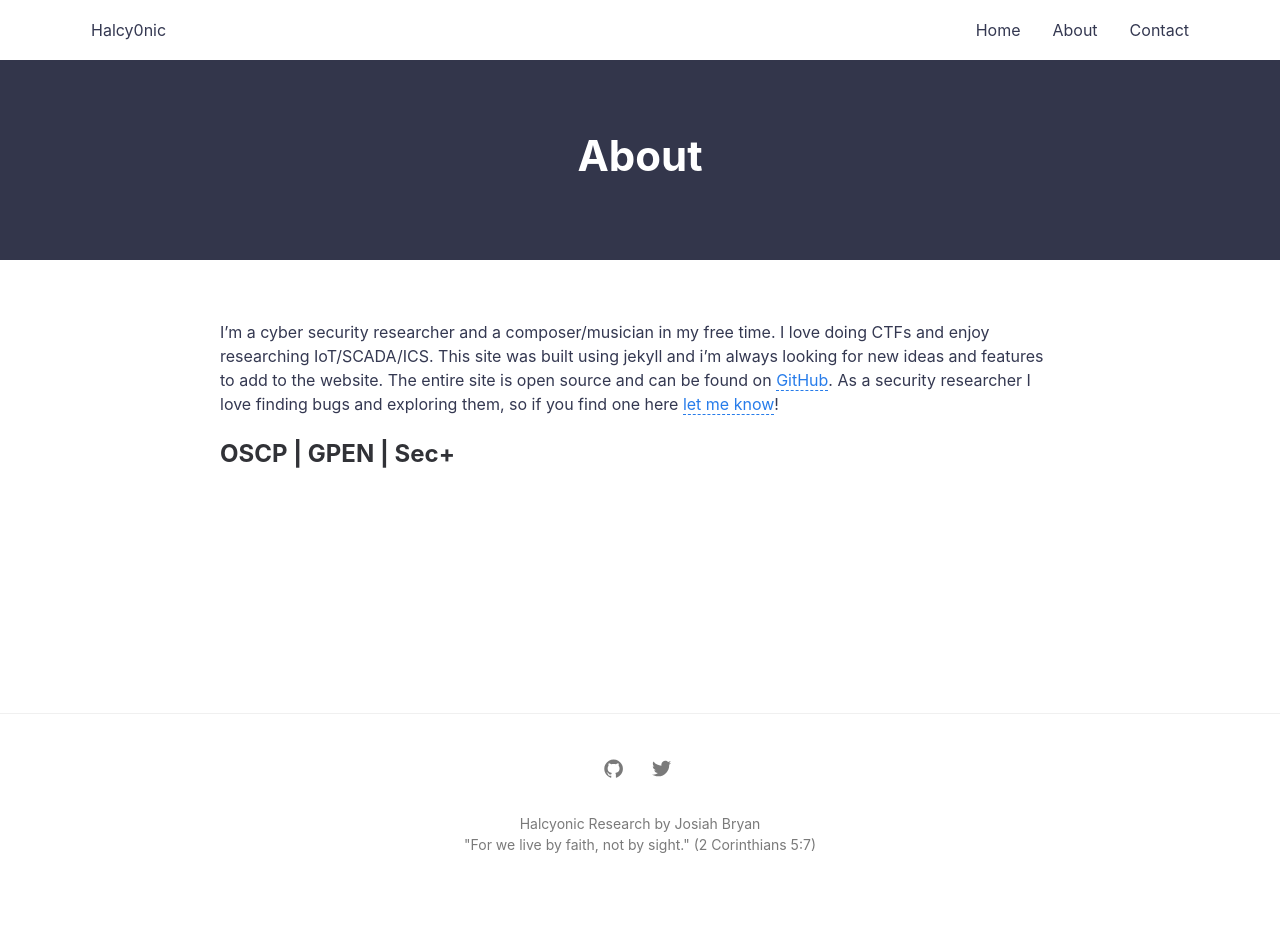
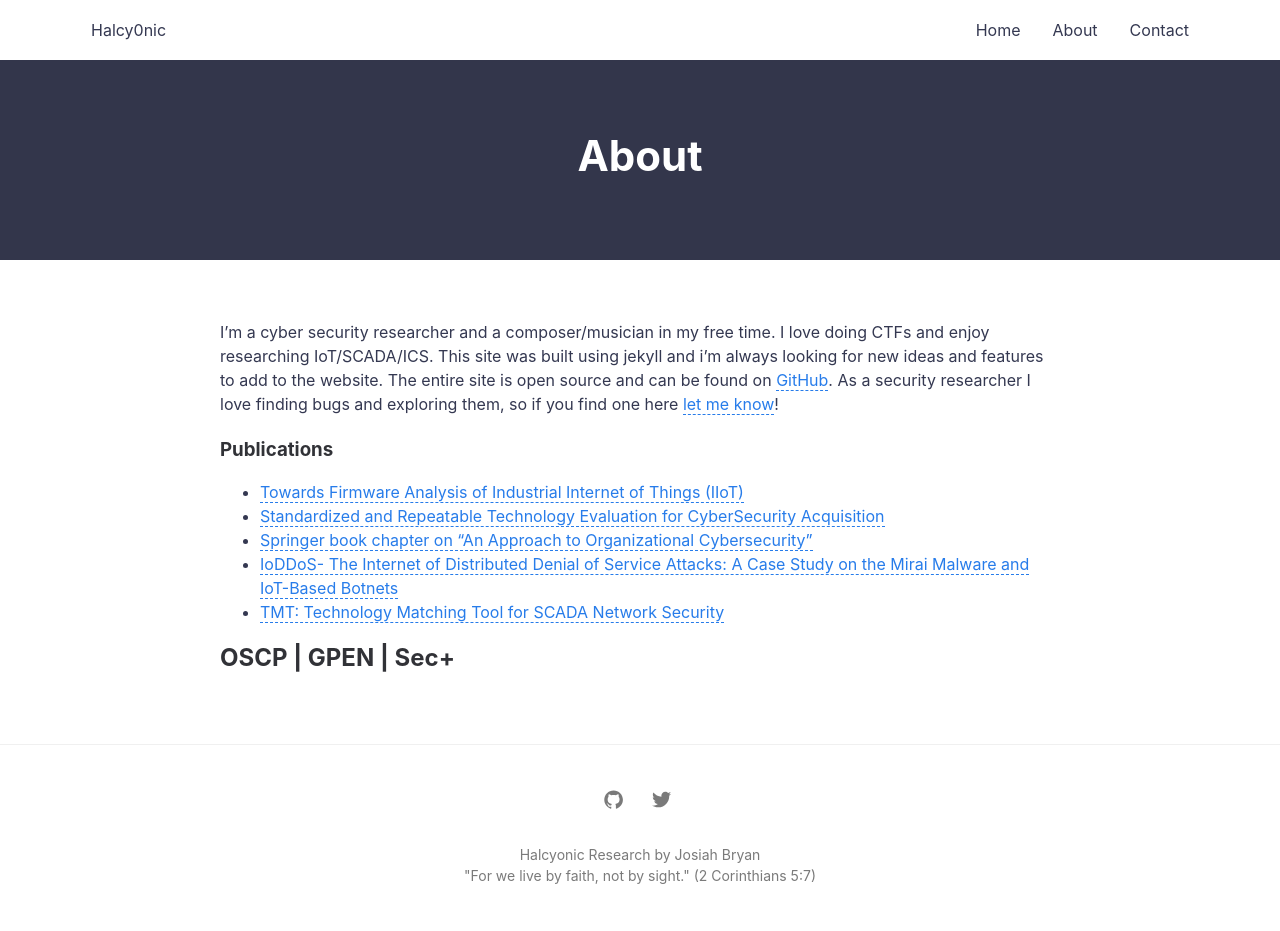
Before and after one commit to Halcy0nic/Halcy0nic.github.io, a Jekyll site: the page built from about.md, in a window 1280 px wide. Built offline with Jekyll 4.4.1, drawn with Linux system fonts in a browser that asks for light colours; before the commit the page ends 900 px from its top, so only the background shows below that.

Commit message:
Adding Publications

```diff
--- a/about.md
+++ b/about.md
@@ -6,4 +6,12 @@ permalink: /about/
 
 I'm a cyber security researcher and a composer/musician in my free time.  I love doing CTFs and enjoy researching IoT/SCADA/ICS. This site was built using jekyll and i'm always looking for new ideas and features to add to the website.  The entire site is open source and can be found on [GitHub](https://github.com/Halcy0nic/Halcy0nic.github.io).  As a security researcher I love finding bugs and exploring them, so if you find one here [let me know](https://halcyonic.us/contact/)!
 
+### Publications
+* [Towards Firmware Analysis of Industrial Internet of Things (IIoT)](https://www.researchgate.net/publication/316867708_Towards_Firmware_Analysis_of_Industrial_Internet_of_Things_IIoT_-_Applying_Symbolic_Analysis_to_IIoT_Firmware_Vetting)
+* [Standardized and Repeatable Technology Evaluation for CyberSecurity Acquisition](http://www.dtic.mil/dtic/tr/fulltext/u2/1031839.pdf)
+* [Springer book chapter on "An Approach to Organizational Cybersecurity"](https://link.springer.com/chapter/10.1007/978-3-319-54380-2_9)
+* [IoDDoS- The Internet of Distributed Denial of Service Attacks: A Case Study on the Mirai Malware and IoT-Based Botnets](https://www.researchgate.net/publication/316455478_IoDDoS_-_The_Internet_of_Distributed_Denial_of_Service_Attacks_A_Case_Study_of_the_Mirai_Malware_and_IoT-Based_Botnets)
+* [TMT: Technology Matching Tool for SCADA Network Security](https://ieeexplore.ieee.org/document/7942423?reload=true)
+
+
 ## OSCP | GPEN | Sec+
```
